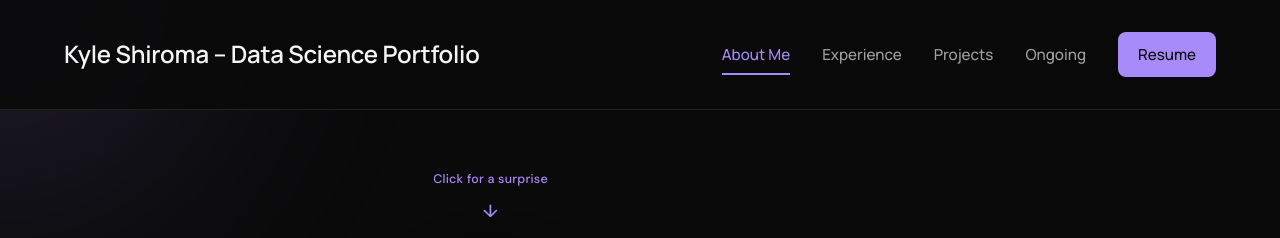
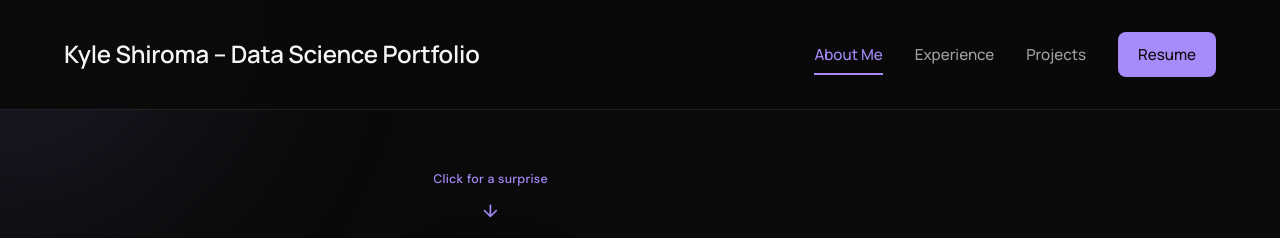
Before and after one commit to k-shiroma-code/k-shiroma-code.github.io, a Jekyll site: the page built from index.md, in a window 1280 px wide. Shown: the top 238 px of the page. Built offline with Jekyll 4.4.1, drawn with Linux system fonts in a browser that asks for light colours; some web fonts are replaced; grey boxes are pictures that could not be loaded.

Commit message:
Remove 'Ongoing' link from navigation

```diff
--- a/_layouts/default.html
+++ b/_layouts/default.html
@@ -375,7 +375,6 @@
           <a href="{{ '/' | relative_url }}" {% if page.url == '/' %}aria-current="page"{% endif %}>About Me</a>
           <a href="{{ '/experience/' | relative_url }}" {% if page.url == '/experience/' %}aria-current="page"{% endif %}>Experience</a>
           <a href="{{ '/projects/' | relative_url }}" {% if page.url == '/projects/' %}aria-current="page"{% endif %}>Projects</a>
-          <a href="{{ '/ongoing-projects/' | relative_url }}" {% if page.url == '/ongoing-projects/' %}aria-current="page"{% endif %}>Ongoing</a>
           <a class="nav-button"
              href="{{ '/assets/pdf/Kyle_Shiroma_Data_Science_Resume (1).pdf' | relative_url }}"
              target="_blank"
```
